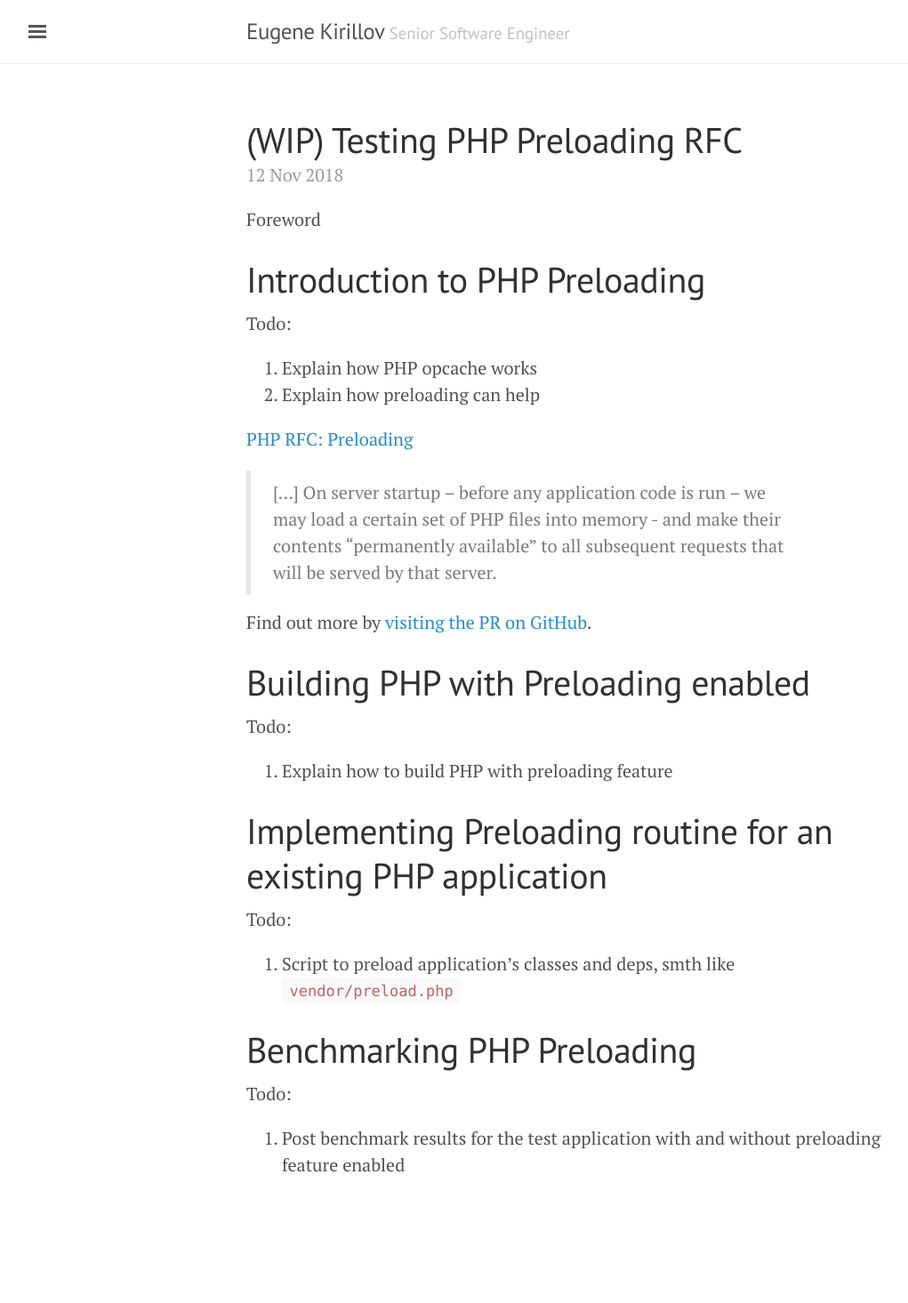
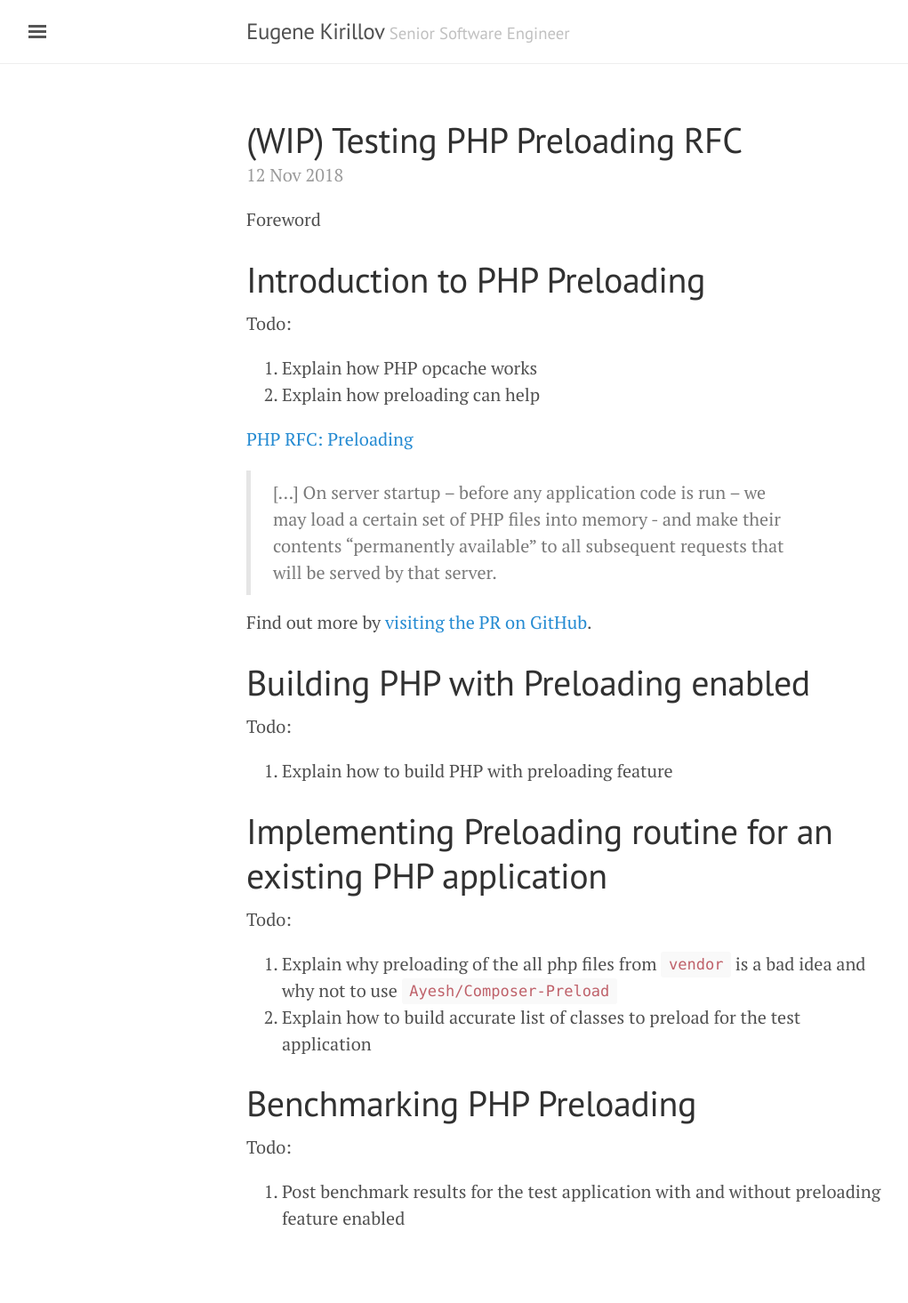
Before and after one commit to krlv/krlv.github.io, a Jekyll site: the page built from _posts/2018-11-12-testing-php-preloading.md, in a window 1280 px wide. Shown: the whole page at 89% size, without its empty margins (3-1024 px from the left). Built offline with Jekyll 4.4.1, drawn with Linux system fonts in a browser that asks for light colours; before the commit the page ends 1405 px from its top, so only the background shows below that.

Commit message:
Change article's plan: why preloading of all classes is not a good idea

```diff
--- a/_posts/2018-11-12-testing-php-preloading.md
+++ b/_posts/2018-11-12-testing-php-preloading.md
@@ -30,7 +30,9 @@ Todo:
 
 Todo:
 
-1. Script to preload application's classes and deps, smth like `vendor/preload.php`
+1. Explain why preloading of the all php files from `vendor` is a bad idea
+and why not to use `Ayesh/Composer-Preload`
+2. Explain how to build accurate list of classes to preload for the test application
 
 # Benchmarking PHP Preloading
 
```
